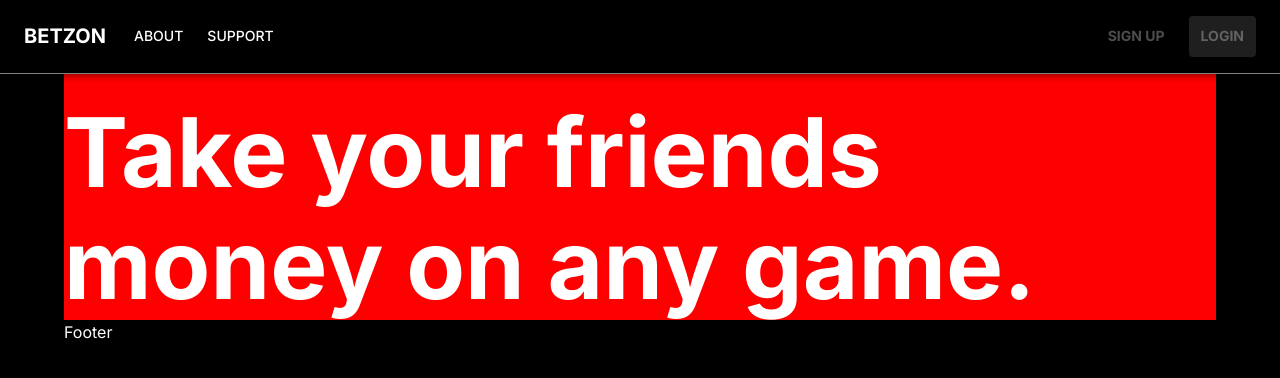
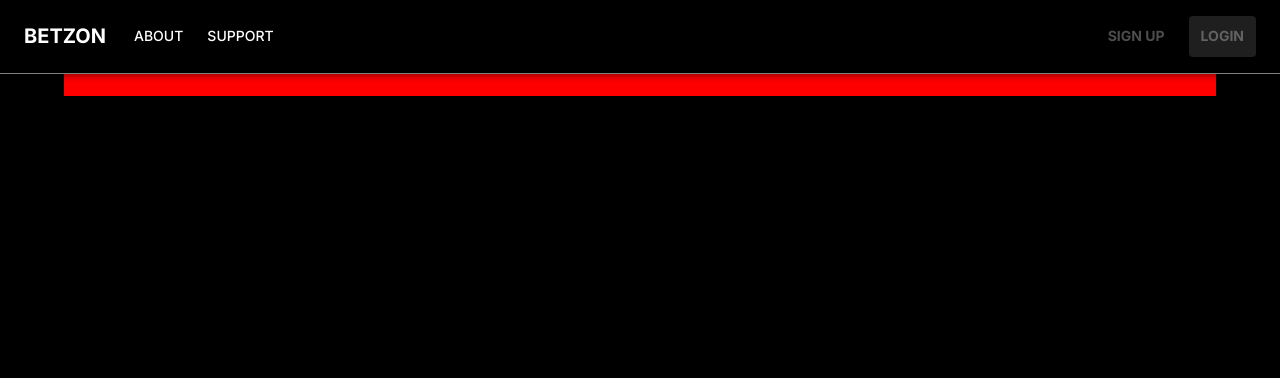
Before and after one commit to betzon/betzon, a Next.js app: page / in a window 1280 px wide. Shown: the top 378 px of the page. Built offline with nearby package versions, Linux system fonts and the light colour scheme.

Commit message:
restriction paths

```diff
--- a/src/app/(landing)/layout.js
+++ b/src/app/(landing)/layout.js
@@ -13,7 +13,9 @@ const MainLayout = ({ children }) => {
         }}>
             <MainNavigation />
             {children}
-            <LandingFooter />
+            {
+                //<LandingFooter />
+            }
         </Container>
     )
 }
--- a/src/app/(landing)/page.js
+++ b/src/app/(landing)/page.js
@@ -26,7 +26,8 @@ const LandingPage = () => {
             background: 'red'
         }}>
 
-
+            {
+                /*
                         <Box sx={{
                             //background: 'blue',
                             width: '100%',
@@ -42,7 +43,8 @@ const LandingPage = () => {
                                 Take your friends money on any game.
                             </Typography>
                         </Box>
-
+                        */
+            }
 
         </Box>
     )
```
Lines whose indentation alone changed are shown as unchanged.
